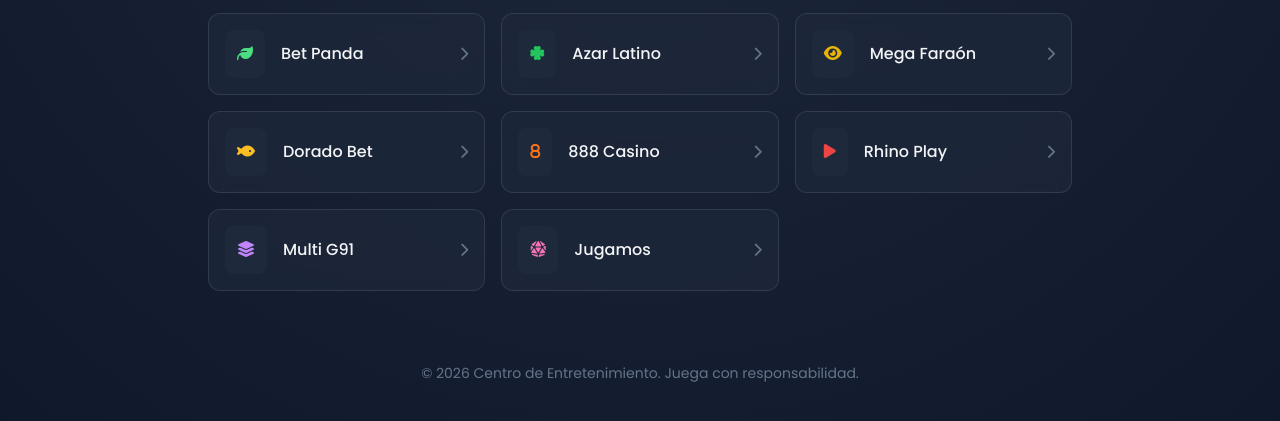
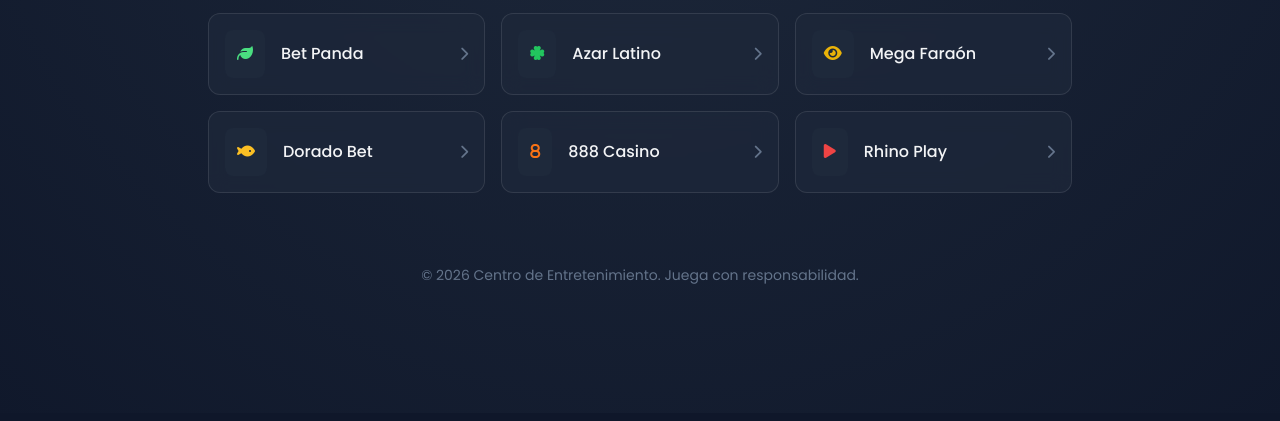
Before and after one commit to ndnexudigital/Portal, a plain HTML site: page index.html in a window 1280 px wide. Shown: the part 1096-1517 px from the top of the page. Drawn offline with nearby package versions, Linux system fonts and the light colour scheme.

Commit message:
Add files via upload

```diff
--- a/index.html
+++ b/index.html
@@ -355,27 +355,6 @@
                 <i class="fa-solid fa-chevron-right text-slate-500 group-hover:text-gold-400 transition-colors text-sm"></i>
             </a>
 
-            <!-- Nuevos links agregados -->
-            <a href="https://multig91.co" target="_blank" class="glass-effect hover-glow rounded-xl p-4 flex items-center justify-between transition-all duration-300 group">
-                <div class="flex items-center gap-4">
-                    <div class="bg-slate-800 p-3 rounded-lg group-hover:bg-gold-500/20 transition-colors">
-                        <i class="fa-solid fa-layer-group text-purple-400"></i>
-                    </div>
-                    <span class="font-medium text-gray-100 group-hover:text-white transition-colors">Multi G91</span>
-                </div>
-                <i class="fa-solid fa-chevron-right text-slate-500 group-hover:text-gold-400 transition-colors text-sm"></i>
-            </a>
-
-            <a href="https://Jugamos.host" target="_blank" class="glass-effect hover-glow rounded-xl p-4 flex items-center justify-between transition-all duration-300 group">
-                <div class="flex items-center gap-4">
-                    <div class="bg-slate-800 p-3 rounded-lg group-hover:bg-gold-500/20 transition-colors">
-                        <i class="fa-solid fa-dice-d20 text-pink-400"></i>
-                    </div>
-                    <span class="font-medium text-gray-100 group-hover:text-white transition-colors">Jugamos</span>
-                </div>
-                <i class="fa-solid fa-chevron-right text-slate-500 group-hover:text-gold-400 transition-colors text-sm"></i>
-            </a>
-
         </main>
     </div>
 
```
